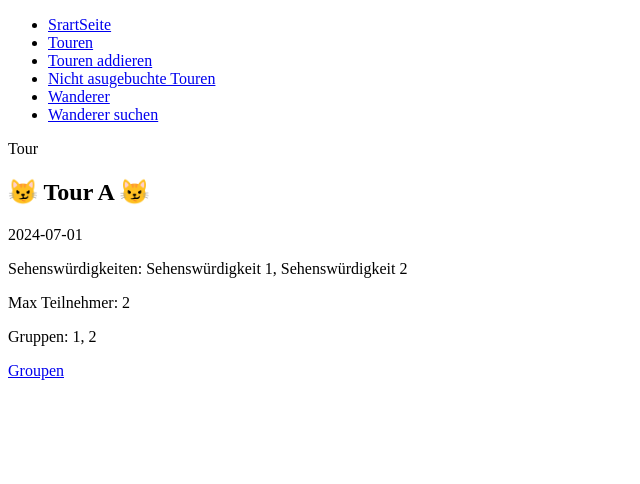
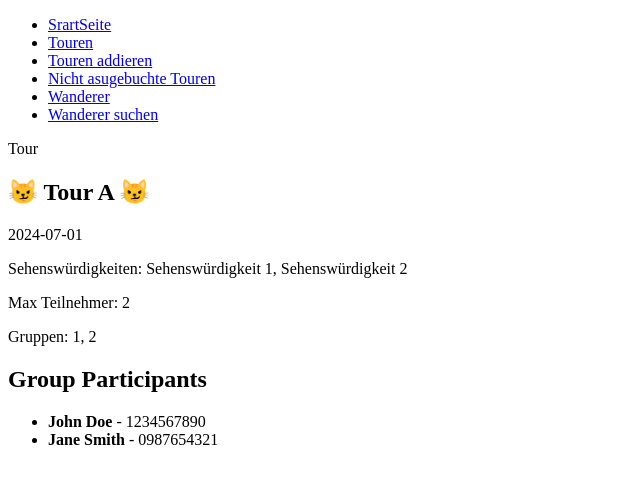
Before and after one commit to OlenaVoznenko/olena_assessment2, a React (Create React App) app: page /touren/1 in a window 1280 px wide. Shown: the top 484 px of the page, without its empty margins (0-640 px from the left). Built offline with nearby package versions, Linux system fonts and the light colour scheme.

Commit message:
wanderer in groupen

```diff
--- a/src/components/GroupenC.jsx
+++ b/src/components/GroupenC.jsx
@@ -1,9 +1,27 @@
 import React from 'react';
+import { useParams } from 'react-router-dom';
+import wanderer from './wanderer';
+import groupen from './groupen';
 
 const GroupenC = () => {
+    const { id } = useParams();
+    const tourId = parseInt(id, 10);
+
+    const gruppen = groupen.filter(gruppe => gruppe.id === tourId);
+
     return (
         <div>
-            <p>Groupen Liste</p>
+            <h2>Group Participants</h2>
+            <ul>
+                {gruppen.map(gruppe => {
+                    const participant = wanderer.find(w => w.id === gruppe.wanderid);
+                    return (
+                        <li key={participant.id}>
+                            <strong>{participant.name}</strong> - {participant.telefon}
+                        </li>
+                    );
+                })}
+            </ul>
         </div>
     );
 };
--- a/src/components/TourC.jsx
+++ b/src/components/TourC.jsx
@@ -1,6 +1,7 @@
 import React from 'react';
 import { Link, useParams } from 'react-router-dom';
 import touren from './touren';
+import GroupenC from "./GroupenC";
 
 const TourC = () => {
     const { id } = useParams();
@@ -21,7 +22,7 @@ const TourC = () => {
             <div><p>Max Teilnehmer: {tr.maxTeilnehmer}</p></div>
             <div><p>Gruppen: {tr.gruppen.join(', ')}</p></div>
 
-            <Link to={`/touren/${id}/groupen`}>Groupen</Link>
+            <GroupenC id = {id}/>
         </div>
     );
 };
```
